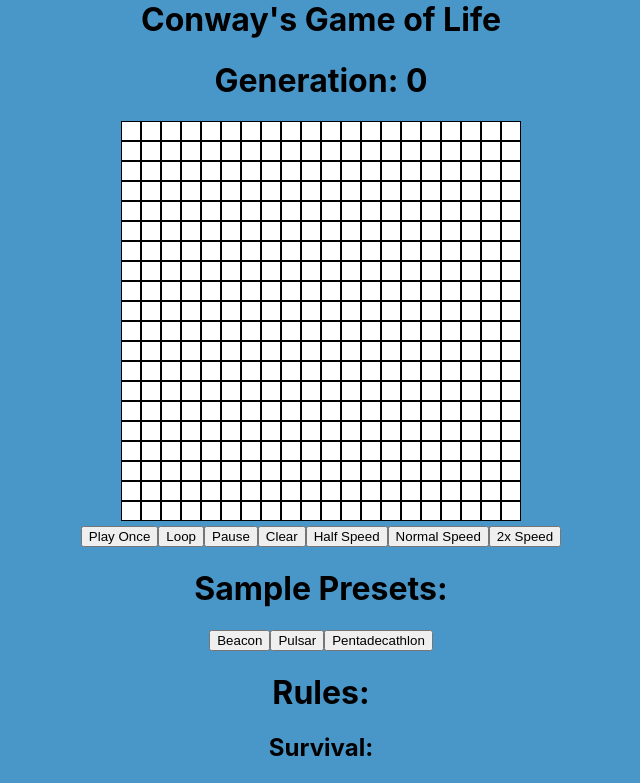
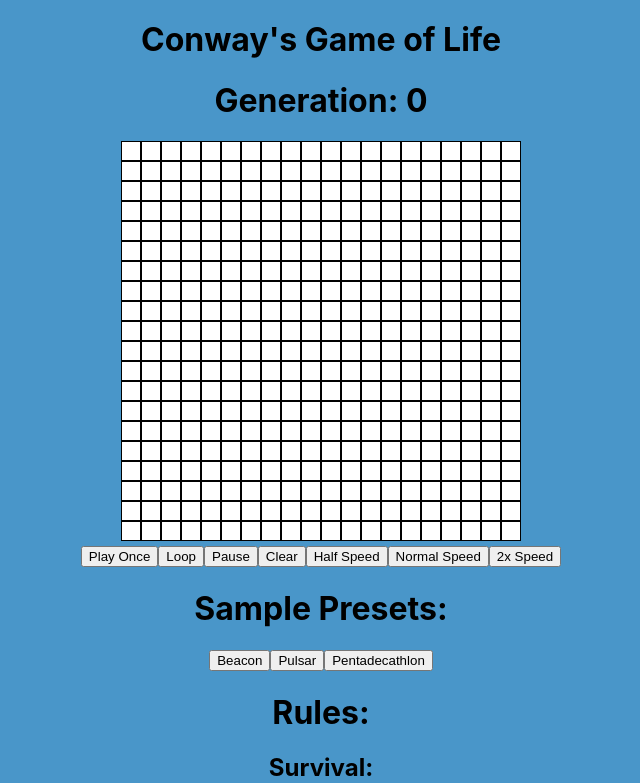
Before and after one commit to bloominstituteoftechnology/CS-Build-Week-1, a React (Create React App) app in the folder conways-life/: page / in a window 1280 px wide. Shown: the top 783 px of the page, without its empty margins (319-959 px from the left). Built offline with nearby package versions, Linux system fonts and the light colour scheme.

Commit message:
Added padding to top and bottom of page

```diff
--- a/conways-life/src/App.css
+++ b/conways-life/src/App.css
@@ -2,4 +2,5 @@
   text-align: center;
   background: rgb(73, 150, 201);
   margin: -21px 0 -16px 0;
+  padding: 20px 0 20px 0;
 }
```
